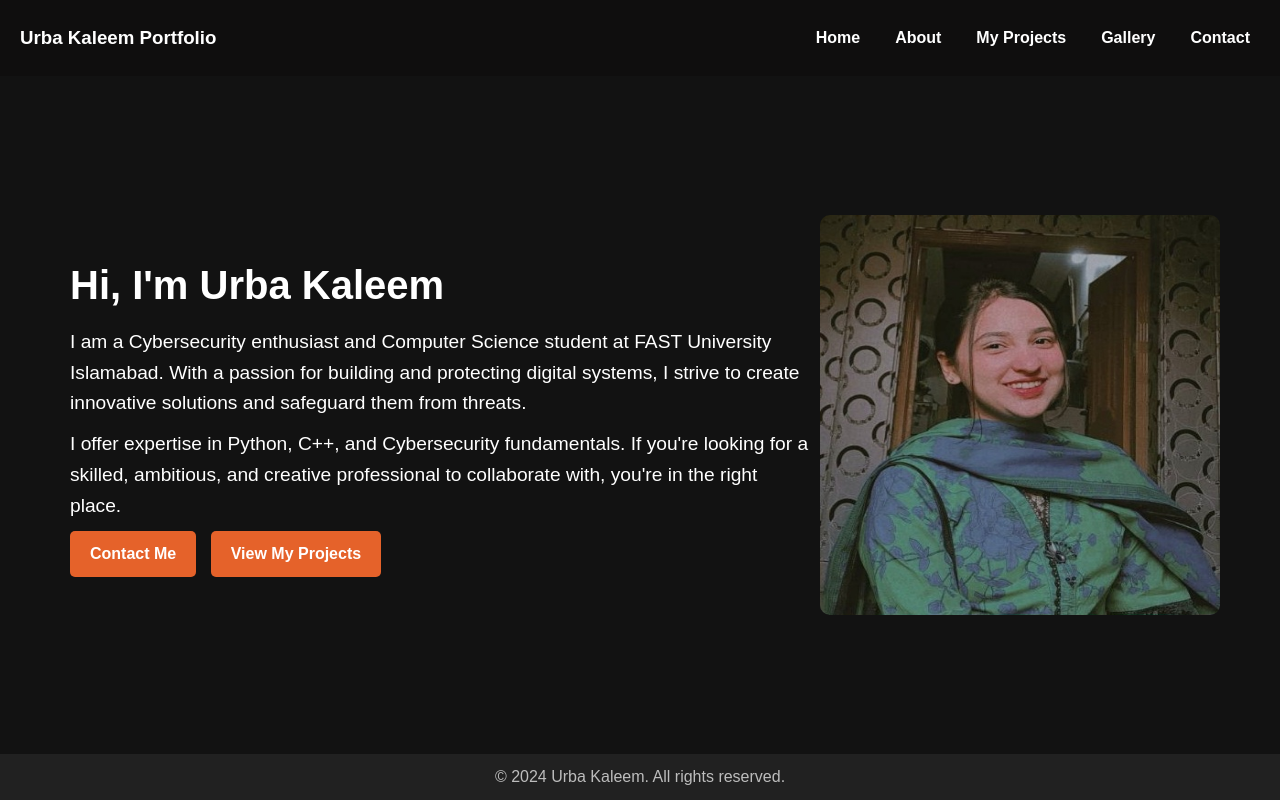
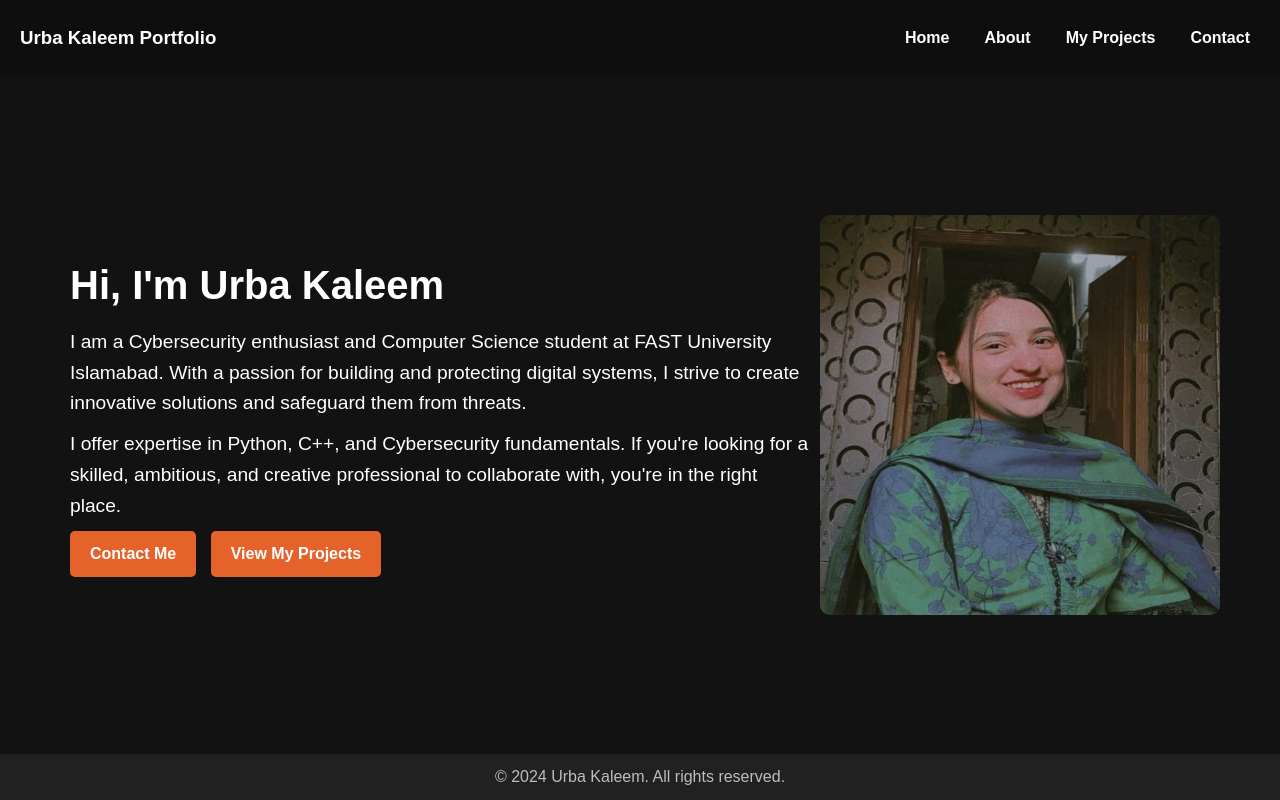
Before and after one commit to Hashir476/UrbaPortfolio, a plain HTML site: page index.html in a window 1280 px wide. Drawn offline with Linux system fonts and the light colour scheme.

Commit message:
Update index.html

```diff
--- a/index.html
+++ b/index.html
@@ -128,7 +128,6 @@
             <a href="index.html">Home</a>
             <a href="i242108_about.html">About</a>
             <a href="i242108_myprojects.html">My Projects</a>
-            <a href="i242108_gallery.html">Gallery</a>
             <a href="i242108_contact.html">Contact</a>
         </nav>
     </header>
```
